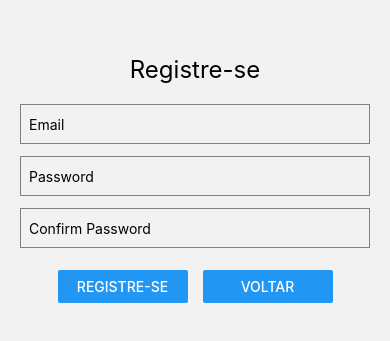
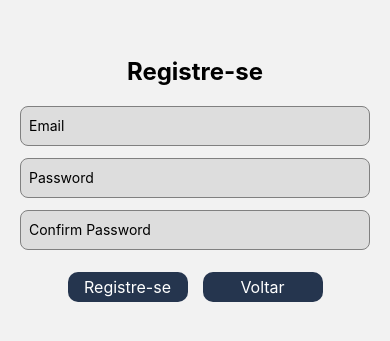
Before and after one commit to joao0814/TripFi-app, a React Native app: screen /Register in a window 390 px wide. Shown: the part 243-584 px from the top of the page. Built offline with nearby package versions, Linux system fonts and the light colour scheme.

Commit message:
style: change style input

```diff
--- a/src/components/AddBalanceModal/index.js
+++ b/src/components/AddBalanceModal/index.js
@@ -66,6 +66,8 @@ const styles = StyleSheet.create({
         padding: 10,
         marginBottom: 10,
         width: '100%',
+        borderRadius: 8,
+        backgroundColor: '#dddddd',
     },
     button: {
         height: 30,
--- a/src/components/AddExpenseModal/index.js
+++ b/src/components/AddExpenseModal/index.js
@@ -106,10 +106,11 @@ const styles = StyleSheet.create({
     input: {
         borderWidth: 1,
         borderColor: '#ccc',
-        borderRadius: 5,
         padding: 10,
         marginBottom: 10,
         width: '100%',
+        borderRadius: 8,
+        backgroundColor: '#dddddd',
     },
     categoryTitle: {
         fontSize: 16,
--- a/src/components/BalanceModal/index.js
+++ b/src/components/BalanceModal/index.js
@@ -118,7 +118,8 @@ const styles = StyleSheet.create({
         borderWidth: 1,
         borderColor: "#ccc",
         marginBottom: 20,
-        backgroundColor: "#fff",
+        backgroundColor: '#dddddd',
+        borderRadius: 8,
     },
     buttonContainer: {
         flexDirection: "row",
--- a/src/components/CategoryModal/index.js
+++ b/src/components/CategoryModal/index.js
@@ -77,7 +77,8 @@ const styles = StyleSheet.create({
         borderWidth: 1,
         borderColor: '#ccc',
         marginBottom: 20,
-        backgroundColor: '#fff',
+        backgroundColor: '#dddddd',
+        borderRadius: 8,
     },
     button: {
         height: 30,
--- a/src/components/EditCategoryModal/index.js
+++ b/src/components/EditCategoryModal/index.js
@@ -51,8 +51,9 @@ const styles = StyleSheet.create({
     input: {
         width: '80%',
         padding: 10,
-        backgroundColor: 'white',
+        backgroundColor: '#dddddd',
         marginBottom: 10,
+        borderRadius: 8,
     },
 });
 
--- a/src/components/EditExpenseModal/index.js
+++ b/src/components/EditExpenseModal/index.js
@@ -101,10 +101,11 @@ const styles = StyleSheet.create({
     input: {
         borderWidth: 1,
         borderColor: '#ccc',
-        borderRadius: 5,
+        borderRadius: 8,
         padding: 10,
         marginBottom: 10,
         width: '100%',
+        backgroundColor: '#dddddd',
     },
     categoryTitle: {
         fontSize: 16,
--- a/src/pages/Login/index.js
+++ b/src/pages/Login/index.js
@@ -1,5 +1,5 @@
 import React, { useState } from 'react';
-import { View, Text, TextInput, Button, StyleSheet, Alert, Image } from 'react-native';
+import { View, Text, TextInput, Button, StyleSheet, Alert, Image, TouchableOpacity } from 'react-native';
 import AsyncStorage from '@react-native-async-storage/async-storage'; // Importe o AsyncStorage correto
 
 export default function Login({ navigation, onLoginSuccess }) {
@@ -43,17 +43,15 @@ export default function Login({ navigation, onLoginSuccess }) {
                 value={password}
                 onChangeText={setPassword}
             />
-            <View style={{ flexDirection: 'row', justifyContent: 'center', marginTop: 10 }}>
-                <View style={{ width: 130, marginRight: 15 }}>
-                    <Button title="Entrar" onPress={handleLogin} />
-                </View>
-                <View style={{ width: 130 }}>
-                    <Button
-                        title="Registrar-se"
-                        onPress={() => navigation.navigate('Register')}
-                    />
-                </View>
+            <View style={styles.buttonRow}>
+                <TouchableOpacity onPress={handleLogin} style={[styles.button, { marginRight: 15 }]}>
+                    <Text style={{ color: '#fff', fontSize: 16 }}>Entrar</Text>
+                </TouchableOpacity>
+                <TouchableOpacity onPress={() => navigation.navigate('Register')} style={styles.button}>
+                    <Text style={{ color: '#fff', fontSize: 16 }}>Registrar-se</Text>
+                </TouchableOpacity>
             </View>
+
         </View>
     );
 }
@@ -75,6 +73,23 @@ const styles = StyleSheet.create({
         borderWidth: 1,
         marginBottom: 12,
         paddingHorizontal: 8,
-        backgroundColor: '#dddddd'
+        backgroundColor: '#dddddd',
+        borderRadius: 8,
+    },
+    buttonRow: {
+        flexDirection: 'row',
+        justifyContent: 'center',
+        alignSelf: 'center',
+        marginTop: 10,
+        width: '80%',
+        borderRadius: 20,
+    },
+    button: {
+        height: 30,
+        width: 120,
+        backgroundColor: 'rgb(37, 53, 78)',
+        justifyContent: 'center',
+        alignItems: 'center',
+        borderRadius: 10,
     },
 });
--- a/src/pages/Register/index.js
+++ b/src/pages/Register/index.js
@@ -1,5 +1,5 @@
 import React, { useState } from 'react';
-import { View, Text, TextInput, Button, StyleSheet, Alert } from 'react-native';
+import { View, Text, TextInput, Button, StyleSheet, Alert, TouchableOpacity } from 'react-native';
 import AsyncStorage from '@react-native-async-storage/async-storage'; // Importe o AsyncStorage correto
 
 export default function Register({ navigation }) {
@@ -51,16 +51,13 @@ export default function Register({ navigation }) {
                 value={confirmPassword}
                 onChangeText={setConfirmPassword}
             />
-            <View style={{ flexDirection: 'row', justifyContent: 'center', marginTop: 10 }}>
-                <View style={{ width: 130, marginRight: 15 }}>
-                    <Button title="Registre-se" onPress={handleRegister} />
-                </View>
-                <View style={{ width: 130 }}>
-                    <Button
-                        title="Voltar"
-                        onPress={() => navigation.navigate('Login')}
-                    />
-                </View>
+            <View style={styles.buttonRow}>
+                <TouchableOpacity onPress={handleRegister} style={[styles.button, { marginRight: 15 }]}>
+                    <Text style={{ color: '#fff', fontSize: 16 }}>Registre-se</Text>
+                </TouchableOpacity>
+                <TouchableOpacity onPress={() => navigation.navigate('Login')} style={styles.button}>
+                    <Text style={{ color: '#fff', fontSize: 16 }}>Voltar</Text>
+                </TouchableOpacity>
             </View>
         </View>
     );
@@ -76,6 +73,7 @@ const styles = StyleSheet.create({
         fontSize: 24,
         marginBottom: 20,
         textAlign: 'center',
+        fontWeight: 'bold',
     },
     input: {
         height: 40,
@@ -83,5 +81,23 @@ const styles = StyleSheet.create({
         borderWidth: 1,
         marginBottom: 12,
         paddingHorizontal: 8,
+        borderRadius: 8,
+        backgroundColor: '#dddddd',
+    },
+    buttonRow: {
+        flexDirection: 'row',
+        justifyContent: 'center',
+        alignSelf: 'center',
+        marginTop: 10,
+        width: '80%',
+        borderRadius: 20,
+    },
+    button: {
+        height: 30,
+        width: 120,
+        backgroundColor: 'rgb(37, 53, 78)',
+        justifyContent: 'center',
+        alignItems: 'center',
+        borderRadius: 10,
     },
 });
```
